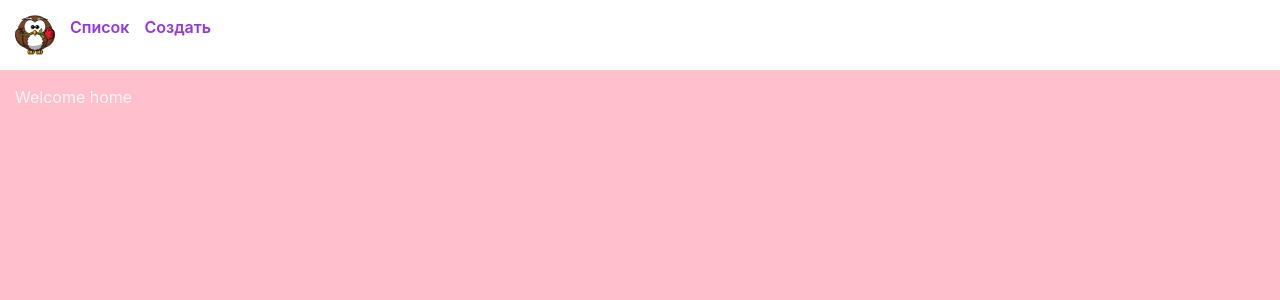
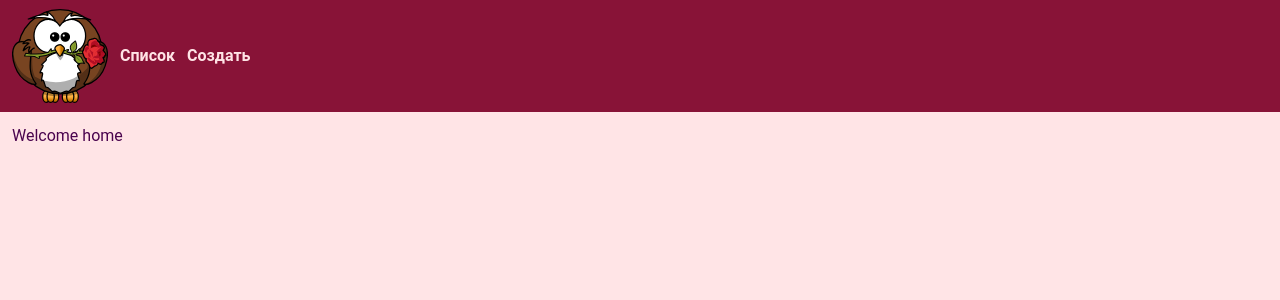
Before and after one commit to torbuneka/trello_test, a React (Vite) app: page / in a window 1280 px wide. Shown: the top 300 px of the page. Built offline with nearby package versions, Linux system fonts and the light colour scheme.

Commit message:
стили только с tailwind

```diff
--- a/src/components/Menu/Menu.tsx
+++ b/src/components/Menu/Menu.tsx
@@ -5,26 +5,22 @@ import { RoutesPath } from '../../routesPath';
 export const Menu = () => {
   return (
     <>
-      <div className="menu">
+      <div className="h-28 custom-menu-background p-3 flex items-center gap-3">
         <NavLink
           to={RoutesPath.Main}
           className={({ isActive }) =>
             [
-              isActive
-                ? 'text-rose-600 font-bold'
-                : 'text-purple-600 font-semibold'
+              isActive ? 'menu-text decoration-wavy underline' : 'menu-text'
             ].join(' ')
           }
         >
-          <img src={menuLogo} className="menu__logo" alt="Vite logo" />
+          <img src={menuLogo} className="h-full w-24" alt="Vite logo" />
         </NavLink>
         <NavLink
           to={RoutesPath.List}
           className={({ isActive }) =>
             [
-              isActive
-                ? ' text-rose-600 font-bold'
-                : 'text-purple-600 font-semibold'
+              isActive ? 'menu-text decoration-wavy underline' : 'menu-text'
             ].join(' ')
           }
         >
@@ -34,9 +30,7 @@ export const Menu = () => {
           to={RoutesPath.Create}
           className={({ isActive }) =>
             [
-              isActive
-                ? ' text-rose-600 font-bold'
-                : 'text-purple-600 font-semibold'
+              isActive ? 'menu-text decoration-wavy underline' : 'menu-text'
             ].join(' ')
           }
         >
--- a/src/index.css
+++ b/src/index.css
@@ -2,98 +2,39 @@
 @tailwind components;
 @tailwind utilities;
 
-#root {
-  font-family: Inter, system-ui, Avenir, Helvetica, Arial, sans-serif;
-  line-height: 1.5;
-  font-weight: 400;
-  width: 100%;
-  height: 100vh;
-
-  color-scheme: light dark;
-  color: rgba(255, 255, 255, 0.87);
-
-  font-synthesis: none;
-  text-rendering: optimizeLegibility;
-  -webkit-font-smoothing: antialiased;
-  -moz-osx-font-smoothing: grayscale;
-  -webkit-text-size-adjust: 100%;
+@layer utilities {
+  .text-custom-purple {
+    color: theme('colors.text');
   }
 
-#menubar {
-  background: white;
+  .text-custom-hover {
+    color: theme('colors.hover_text');
   }
 
-#detail {
-  padding: 15px;
+  .bg-custom-base {
+    background-color: theme('colors.background');
   }
 
-.menu {
-  display: flex;
-  flex-direction: row;
-  padding: 15px;
-  gap: 15px;
-  color: black;
+  .button-background {
+    background-color: theme('colors.button');
   }
 
-.menu__item {
-  align-self: center;
-  color: black;
+  .custom-menu-background {
+    background-color: theme('colors.menu');
   }
 
-.list__item {
-  width: 100%;
-  display: block;
+  .menu-text {
+    color: theme('colors.background');
+    font-weight: 600;
   }
 
-.menu__item:hover {
-  text-shadow: 2px 2px 4px #d0319f;
-  color: black;
+  .button-background-hover {
+    background-color: theme('colors.hover');
   }
 
-.menu__logo {
-  height: 40px;
-  width: 40px;
 }
 
-a {
-  font-weight: 500;
-  color: #646cff;
-  text-decoration: inherit;
+/* Добавление пользовательских классов к элементу #root */
+#root {
+  @apply text-custom-purple bg-custom-base w-screen h-screen ;
 }
-a:hover {
-  color: #535bf2;
-}
-
-body {
-  margin: 0;
-  display: flex;
-  place-items: center;
-  min-width: 320px;
-  min-height: 100vh;
-  width: 100%;
-  background: pink;
-}
-
-h1 {
-  font-size: 3.2em;
-  line-height: 1.1;
-}
-
-button {
-  border-radius: 8px;
-  border: 1px solid transparent;
-  padding: 0.6em 1.2em;
-  font-size: 1em;
-  font-weight: 500;
-  font-family: inherit;
-  background-color: #1a1a1a;
-  cursor: pointer;
-  transition: border-color 0.25s;
-}
-button:hover {
-  border-color: #646cff;
-}
-button:focus,
-button:focus-visible {
-  outline: 4px auto -webkit-focus-ring-color;
-}
--- a/src/pages/MainLayout/MainLayout.tsx
+++ b/src/pages/MainLayout/MainLayout.tsx
@@ -9,7 +9,7 @@ export const MainLayout = () => {
       <div id="menubar">
         <Menu />
       </div>
-      <div id="detail">
+      <div id="detail" className="p-3">
         <Suspense fallback={<Loader />}>
           <Outlet />
         </Suspense>
--- a/tailwind.config.js
+++ b/tailwind.config.js
@@ -2,7 +2,26 @@
 export default {
   content: ['./index.html', './src/**/*.{js,ts,jsx,tsx}'],
   theme: {
-    extend: {}
+    extend: {
+      colors: {
+        background: '#ffe4e6',
+        menu: '#881337',
+        hover: '#4c0519',
+        button: '#be123c',
+        text: '#4a044e',
+        hover_text: '#3b0764'
+      },
+      fontFamily: {
+        sans: ['Roboto', 'sans-serif']
+      },
+      spacing: {
+        '8xl': '96rem',
+        '9xl': '128rem'
+      },
+      borderRadius: {
+        '4xl': '2rem'
+      }
+    }
   },
   plugins: []
 };
```
Lines whose indentation alone changed are shown as unchanged.
